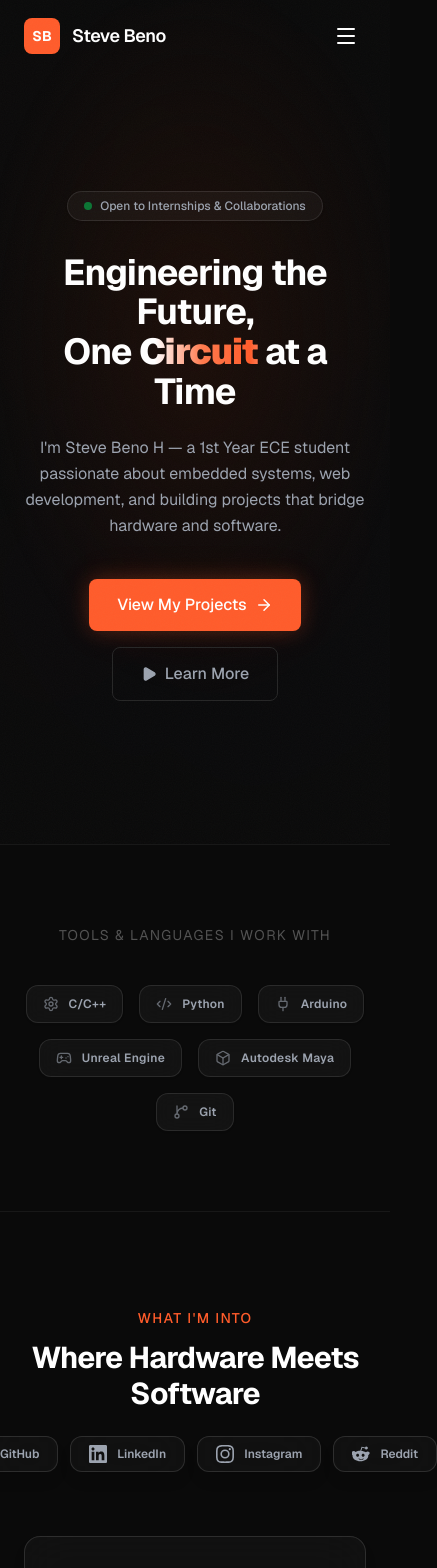
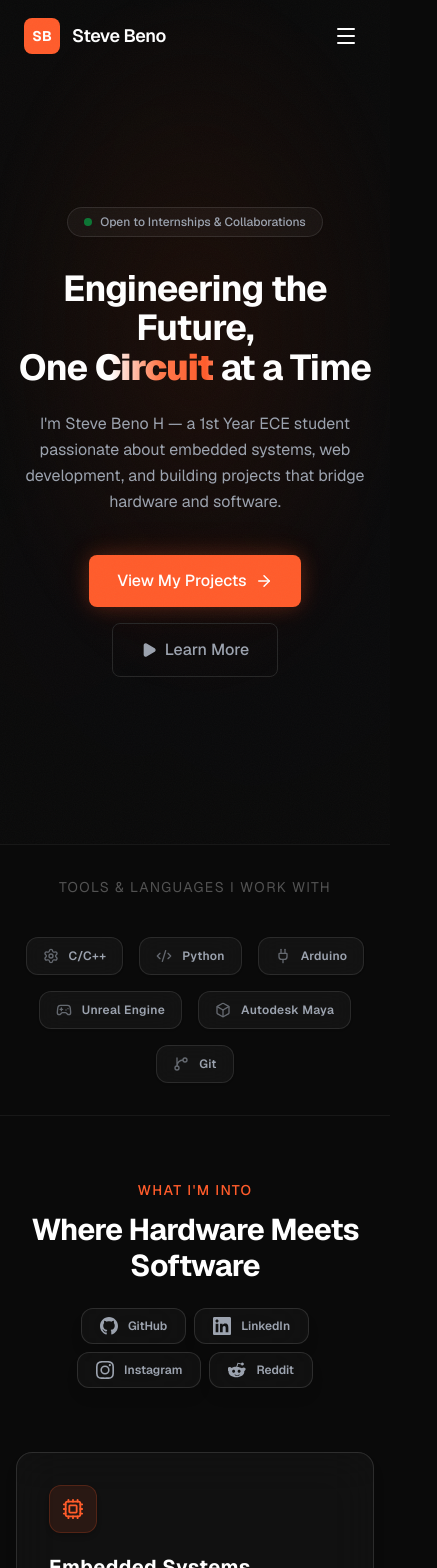
Before and after one commit to stevebenoh-11/Portfolio, a Next.js app: page / in a window 390 px wide. Shown: the top 1568 px of the page, 437 px wide, since content can reach past the window. Built offline with nearby package versions, Linux system fonts and the light colour scheme.

Commit message:
fix: full responsive layout for mobile, tablet, and desktop

```diff
--- a/src/app/globals.css
+++ b/src/app/globals.css
@@ -177,3 +177,29 @@ body::before {
 button:active, a:active {
   transform: scale(0.96) !important;
 }
+
+/* ── Mobile & Touch Improvements ─────────────────────────────── */
+
+/* Remove iOS tap highlight flash */
+* {
+  -webkit-tap-highlight-color: transparent;
+  box-sizing: border-box;
+}
+
+/* Ensure all media is responsive */
+img, video, svg, canvas {
+  max-width: 100%;
+  height: auto;
+}
+
+/* Prevent text size adjustment on orientation change */
+html {
+  -webkit-text-size-adjust: 100%;
+  text-size-adjust: 100%;
+}
+
+/* Better font rendering on mobile */
+body {
+  -webkit-font-smoothing: antialiased;
+  -moz-osx-font-smoothing: grayscale;
+}
--- a/src/components/CTA.tsx
+++ b/src/components/CTA.tsx
@@ -59,10 +59,10 @@ export default function CTA() {
   };
 
   return (
-    <section id="contact" className="py-24 border-t border-border/50">
-      <div className="mx-auto max-w-7xl px-6">
+    <section id="contact" className="py-16 sm:py-24 border-t border-border/50">
+      <div className="mx-auto max-w-7xl px-4 sm:px-6">
         <AnimatedSection>
-          <div className="liquid-glass rounded-2xl p-8 md:p-12 relative overflow-hidden">
+          <div className="liquid-glass rounded-2xl p-6 sm:p-8 md:p-12 relative overflow-hidden">
             {/* Background glow */}
             <div className="absolute -top-20 -right-20 w-80 h-80 bg-primary/8 rounded-full blur-3xl pointer-events-none" />
             <div className="absolute -bottom-20 -left-20 w-80 h-80 bg-primary/5 rounded-full blur-3xl pointer-events-none" />
--- a/src/components/Capabilities.tsx
+++ b/src/components/Capabilities.tsx
@@ -57,8 +57,8 @@ const capabilities = [
 
 export default function Capabilities() {
   return (
-    <section id="work" className="py-24 border-t border-border/50">
-      <div className="mx-auto max-w-7xl px-6">
+    <section id="work" className="py-16 sm:py-24 border-t border-border/50">
+      <div className="mx-auto max-w-7xl px-4 sm:px-6">
         <AnimatedSection>
           <div className="text-center mb-16">
             <p className="text-sm text-primary font-medium uppercase tracking-widest mb-3">
--- a/src/components/FAQ.tsx
+++ b/src/components/FAQ.tsx
@@ -77,8 +77,8 @@ export default function FAQ() {
   const [openIndex, setOpenIndex] = useState<number | null>(null);
 
   return (
-    <section className="py-24 border-t border-border/50">
-      <div className="mx-auto max-w-3xl px-6">
+    <section className="py-16 sm:py-24 border-t border-border/50">
+      <div className="mx-auto max-w-3xl px-4 sm:px-6">
         <AnimatedSection>
           <div className="text-center mb-12">
             <p className="text-sm text-primary font-medium uppercase tracking-widest mb-3">
--- a/src/components/Footer.tsx
+++ b/src/components/Footer.tsx
@@ -58,8 +58,8 @@ export default function Footer({
   onOpenTerms?: () => void;
 }) {
   return (
-    <footer className="border-t border-border/50 pt-20 pb-10">
-      <div className="mx-auto max-w-7xl px-6 flex flex-col items-center">
+    <footer className="border-t border-border/50 pt-12 sm:pt-20 pb-8 sm:pb-10">
+      <div className="mx-auto max-w-7xl px-4 sm:px-6 flex flex-col items-center">
         {/* Logo and Intro */}
         <div className="flex flex-col items-center text-center mb-8">
           <div className="w-12 h-12 rounded-xl bg-primary flex items-center justify-center font-bold text-lg text-white mb-4 shadow-lg shadow-primary/20">
--- a/src/components/Hero.tsx
+++ b/src/components/Hero.tsx
@@ -5,11 +5,11 @@ import { ArrowRight, Play } from "lucide-react";
 
 export default function Hero() {
   return (
-    <section id="home" className="relative min-h-screen flex flex-col justify-center pt-24 pb-12">
+    <section id="home" className="relative min-h-screen flex flex-col justify-center pt-20 sm:pt-24 pb-10 sm:pb-12">
       {/* Background glow */}
       <div className="absolute inset-0 hero-glow pointer-events-none" />
 
-      <div className="relative mx-auto max-w-7xl px-6 text-center">
+      <div className="relative mx-auto max-w-7xl px-4 sm:px-6 text-center">
         {/* Pill */}
         <motion.div
           initial={{ opacity: 0, y: 20 }}
--- a/src/components/Pricing.tsx
+++ b/src/components/Pricing.tsx
@@ -28,8 +28,8 @@ const features = [
 
 export default function Projects() {
   return (
-    <section id="services" className="py-24 border-t border-border/50">
-      <div className="mx-auto max-w-7xl px-6">
+    <section id="services" className="py-16 sm:py-24 border-t border-border/50">
+      <div className="mx-auto max-w-7xl px-4 sm:px-6">
         <AnimatedSection>
           <div className="text-center mb-16">
             <p className="text-sm text-primary font-medium uppercase tracking-widest mb-3">
@@ -43,12 +43,12 @@ export default function Projects() {
 
         {/* Hero Project Card */}
         <AnimatedSection delay={0.1}>
-          <div className="liquid-glass rounded-2xl p-8 md:p-12 relative overflow-hidden">
+          <div className="liquid-glass rounded-2xl p-5 sm:p-8 md:p-12 relative overflow-hidden">
             {/* Background glow */}
             <div className="absolute -top-32 -right-32 w-80 h-80 bg-primary/8 rounded-full blur-3xl pointer-events-none" />
             <div className="absolute -bottom-20 -left-20 w-60 h-60 bg-primary/5 rounded-full blur-3xl pointer-events-none" />
 
-            <div className="relative flex flex-col lg:flex-row items-center gap-10">
+            <div className="relative flex flex-col lg:flex-row items-start gap-8 lg:gap-10">
               {/* Left — Info */}
               <div className="flex-1">
                 <div className="inline-flex items-center gap-2 px-3 py-1 rounded-full border border-primary/20 bg-primary/10 mb-5">
@@ -89,7 +89,7 @@ export default function Projects() {
               </div>
 
               {/* Right — Interactive Terminal Mockup */}
-              <div className="flex-1 w-full max-w-md">
+              <div className="flex-1 w-full max-w-md mx-auto lg:mx-0 overflow-x-auto">
                 <div className="rounded-xl border border-border bg-surface-alt shadow-xl shadow-black/30 overflow-hidden font-mono text-xs">
                   {/* Terminal Header */}
                   <div className="bg-surface px-4 py-3 border-b border-border flex items-center justify-between">
--- a/src/components/TechStrip.tsx
+++ b/src/components/TechStrip.tsx
@@ -14,8 +14,8 @@ const techStack = [
 
 export default function TechStrip() {
   return (
-    <section className="py-20 border-t border-b border-border/50">
-      <div className="mx-auto max-w-7xl px-6">
+    <section className="py-8 sm:py-20 border-t border-b border-border/50">
+      <div className="mx-auto max-w-7xl px-4 sm:px-6">
         <AnimatedSection>
           <p className="text-center text-sm text-caption uppercase tracking-widest mb-10">
             Tools &amp; Languages I Work With
--- a/src/components/WhatIDo.tsx
+++ b/src/components/WhatIDo.tsx
@@ -45,8 +45,8 @@ const interests = [
 
 export default function WhatIDo() {
   return (
-    <section id="about" className="py-24">
-      <div className="mx-auto max-w-7xl px-6">
+    <section id="about" className="py-16 sm:py-24">
+      <div className="mx-auto max-w-7xl px-4 sm:px-6">
         <AnimatedSection>
           <div className="text-center mb-16">
             <p className="text-sm text-primary font-medium uppercase tracking-widest mb-3">
@@ -57,7 +57,7 @@ export default function WhatIDo() {
             </h2>
 
             {/* Social Links */}
-            <div className="flex items-center justify-center gap-3">
+            <div className="flex flex-wrap items-center justify-center gap-2 sm:gap-3">
               <a
                 href="https://github.com/stevebenoh-11"
                 target="_blank"
```
